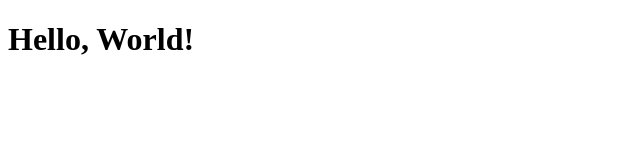
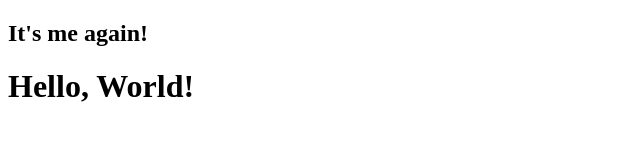
Before and after one commit to theSveg/DatalabsDiploma, a plain HTML site: page HTML-Jscript/Lesson1/index.html in a window 1280 px wide. Shown: the whole page, without its empty margins (0-640 px from the left). Drawn offline with Linux system fonts and the light colour scheme.

Commit message:
My first change

```diff
--- a/HTML-Jscript/Lesson1/index.html
+++ b/HTML-Jscript/Lesson1/index.html
@@ -3,6 +3,7 @@
 <head>
     <meta charset="UTF-8">
     <title>Hello World</title>
+     <h2>It's me again!</h2>
 </head>
 <body>
     <h1>Hello, World!</h1>
```
